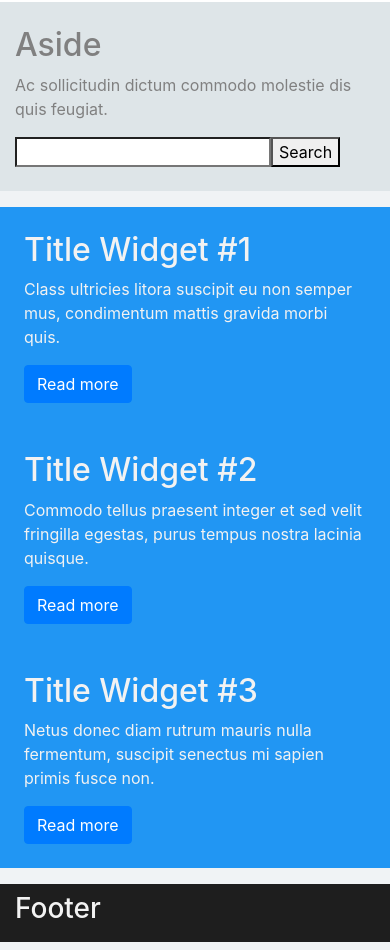
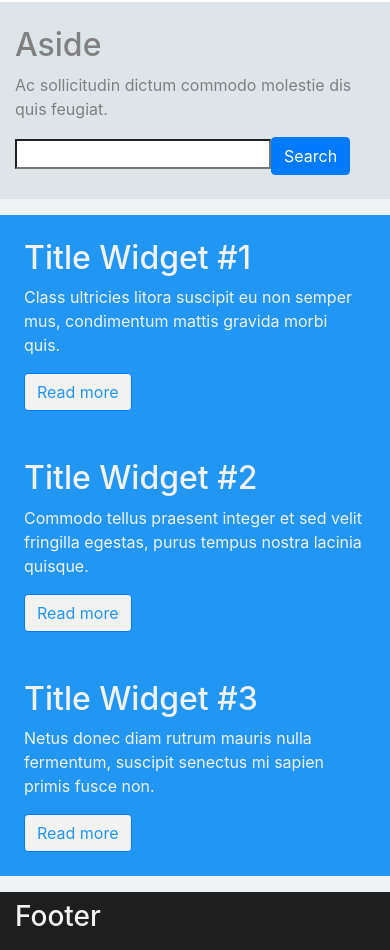
Before and after one commit to jcarlosj/-jcarlosj-Bootstrap-1-Introduccion-U-CAE, a website: page index.html in a window 390 px wide. Shown: the part 820-1770 px from the top of the page. Drawn offline with nearby package versions, Linux system fonts and the light colour scheme; files that its build step writes are made by us from their sources.

Commit message:
> Practica Grid: Agrega 'breakpoints', ordena columnas, camnia estilo botones

```diff
--- a/index.html
+++ b/index.html
@@ -17,29 +17,29 @@
             </div>
         </header>
         <section class="row main-container mt-3 mb-3">
-            <main class="col-md-8 pt-4 pb-4">
+            <main class="col-12 col-md-8 pt-4 pb-4">
                 <h2>Main</h2>
                 <p>Amet consectetur adipiscing elit ut aliquam purus sit amet luctus. Condimentum mattis pellentesque id nibh tortor id aliquet lectus. Ipsum dolor sit amet consectetur. Urna porttitor rhoncus dolor purus non enim praesent. Elementum curabitur vitae nunc sed velit dignissim sodales. Dolor sit amet consectetur adipiscing elit duis tristique. Ultricies tristique nulla aliquet enim. Facilisi nullam vehicula ipsum a arcu cursus vitae. Ut consequat semper viverra nam libero justo. Faucibus et molestie ac feugiat sed lectus vestibulum mattis ullamcorper.</p>
                 <p>Sem integer vitae justo eget magna fermentum iaculis eu non. Mauris in aliquam sem fringilla ut morbi. Auctor augue mauris augue neque gravida in fermentum. Ac placerat vestibulum lectus mauris ultrices. Ultricies mi eget mauris pharetra et. Lacus vestibulum sed arcu non odio. Viverra ipsum nunc aliquet bibendum enim facilisis. Suspendisse ultrices gravida dictum fusce ut placerat orci nulla pellentesque. Eget nunc scelerisque viverra mauris in aliquam sem. Adipiscing tristique risus nec feugiat in.</p>
             </main>
-            <aside class="col-md-4 align-self-center pt-4 pb-4">
+            <aside class="col-12 col-md-4 order-sm-first order-md-last align-self-center pt-4 pb-4">
                 <h2>Aside</h2>
                 <p>Ac sollicitudin dictum commodo molestie dis quis feugiat.</p>
-                <input type="search" class="w-80"><button type="submit">Search</button>
+                <input type="search" class="w-80"><button class="btn btn-primary" type="submit">Search</button>
             </aside>
         </section>
         <section class="row widgets justify-content-between mb-3">
-            <div class="col-md-3 p-4">
+            <div class="col-12 col-md-4 col-lg-3 p-4">
                 <h2>Title Widget #1</h2>
                 <p>Class ultricies litora suscipit eu non semper mus, condimentum mattis gravida morbi quis.</p>
                 <button class="btn btn-primary">Read more</button>
             </div>
-            <div class="col-md-3 p-4">
+            <div class="col-12 col-sm-6 col-md-4 col-lg-3 p-4">
                 <h2>Title Widget #2</h2>
                 <p>Commodo tellus praesent integer et sed velit fringilla egestas, purus tempus nostra lacinia quisque.</p>
                 <button class="btn btn-primary">Read more</button>
             </div>
-            <div class="col-md-3 p-4">
+            <div class="col-12 col-sm-6 col-md-4 col-lg-3 p-4">
                 <h2>Title Widget #3</h2>
                 <p>Netus donec diam rutrum mauris nulla fermentum, suscipit senectus mi sapien primis fusce non.</p>
                 <button class="btn btn-primary">Read more</button>
--- a/src/assets/scss/master.scss
+++ b/src/assets/scss/master.scss
@@ -57,6 +57,11 @@ aside {
     & > div {
         background-color: color( widget, bg );
         color: color( widget, color );
+
+        button {
+           background-color: color( widget, color );
+           color: color( widget, bg );
+        }
     }
 }
 
```
